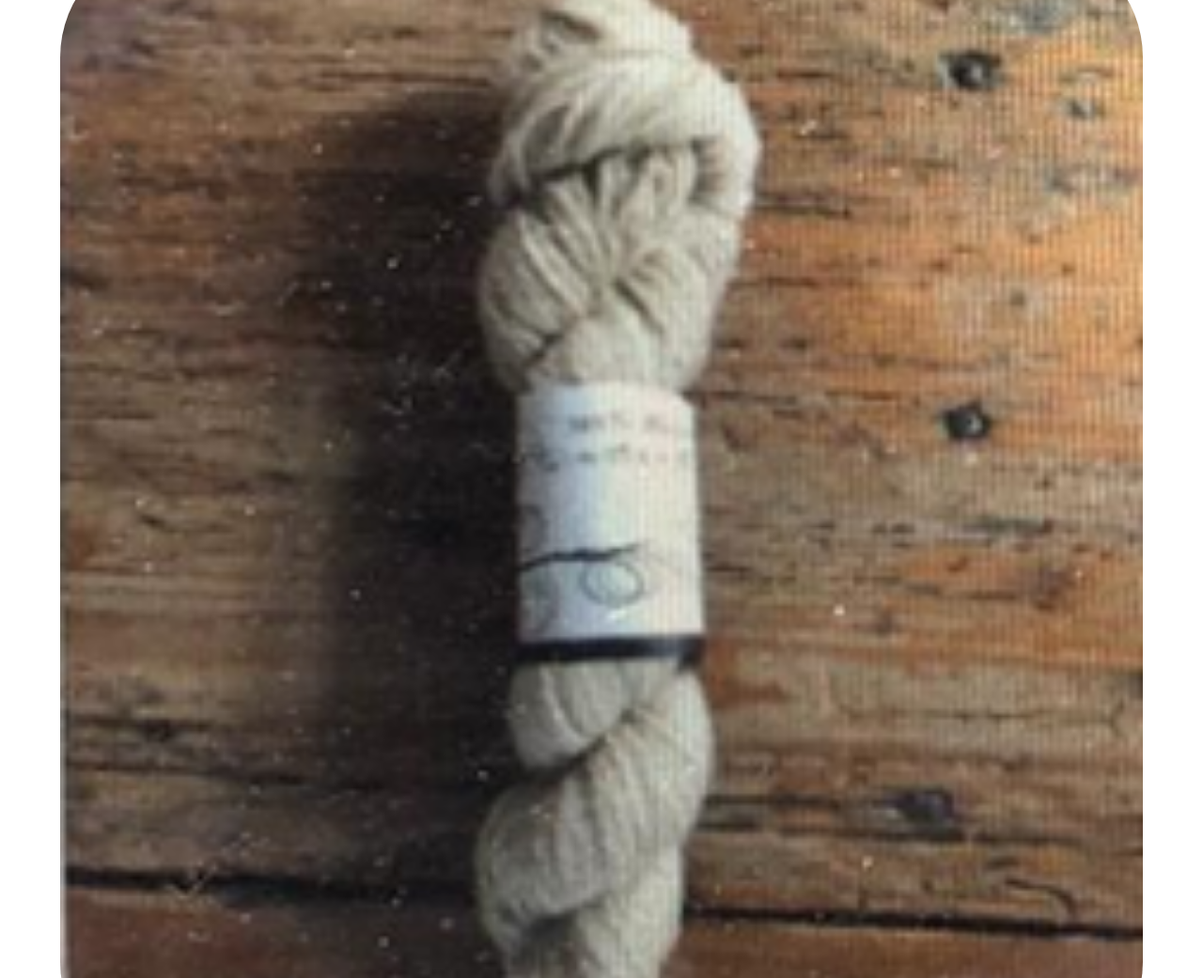
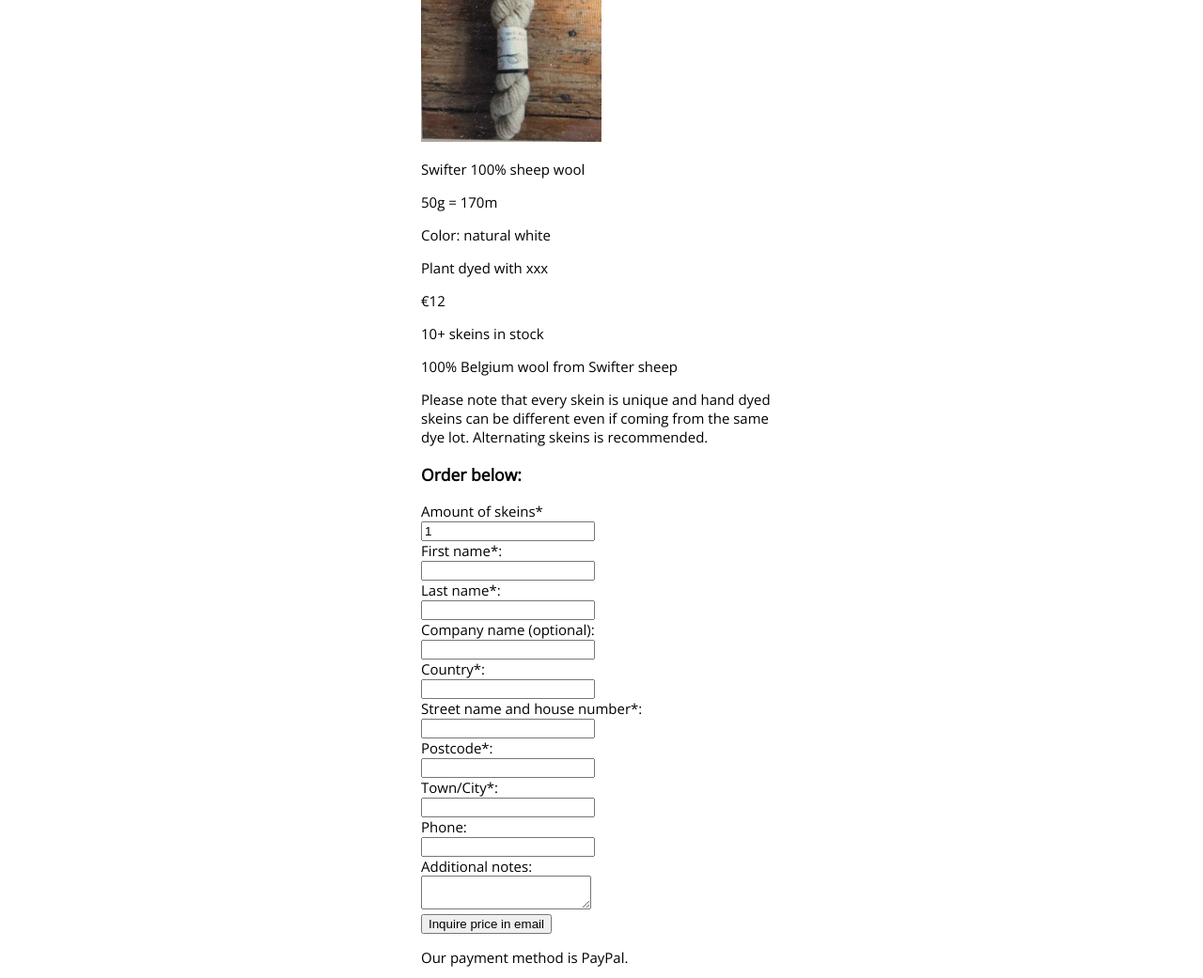
Before and after one commit to fijnwol/fijnwol.github.io, a plain HTML site: page natural-white.html in a window 1280 px wide. Shown: the part 171-1212 px from the top of the page at 94% size. Drawn offline with nearby package versions, Linux system fonts and the light colour scheme.

Commit message:
Fix landscape CSS

```diff
--- a/natural-white.html
+++ b/natural-white.html
@@ -20,27 +20,42 @@
       <h2>limited edition local yarns</h2>
     </div>
   </div>
-  <div>
-    <img class="product-image" src="images/natural-white.png" alt="Bright yellow colored yarn" width="300" height="300">
-    <div>
-      <p>Swifter 100% sheep wool</p>
-      <p>50g - 170m</p>
-      <p>Color: bright yellow</p>
-      <p>4 skeins in stock</p>
-    </div>
-  </div>
+  <img class="product-detail-image" src="images/natural-white.png" alt="Natural white colored yarn" width="300"
+    height="300">
+  <p>Swifter 100% sheep wool</p>
+  <p>50g = 170m</p>
+  <p>Color: natural white</p>
+  <p>Plant dyed with xxx</p>
+  <p>€12</p>
+  <p>10+ skeins in stock</p>
+  <p>100% Belgium wool from Swifter sheep</p>
+  <p>Please note that every skein is unique and hand dyed skeins can be different even if coming from the same dye lot.
+    Alternating skeins is recommended.</p>
   <h3>Order below:</h3>
-  <form action="/action_page.php">
-    <label for="fname">First name:</label><br>
-    <input type="text" id="fname" name="fname"><br>
-    <label for="lname">Last name:</label><br>
-    <input type="text" id="lname" name="lname"><br><br>
-    <label for="zip">ZIP code:</label><br>
-    <input type="text" id="zip" name="zip"><br><br>
-    <label for="address">Address</label><br>
-    <input type="text" id="address" name="address"><br><br>
-    <input type="submit" value="Send order in email">
+  <label for="amount">Amount of skeins*</label><br>
+  <input type="text" id="amount" name="amount" value="1"><br>
+  <label for="fname">First name*:</label><br>
+  <input type="text" id="fname" name="fname"><br>
+  <label for="lname">Last name*:</label><br>
+  <input type="text" id="lname" name="lname"><br>
+  <label for="company">Company name (optional):</label><br>
+  <input type="text" id="company" name="company"><br>
+  <label for="country">Country*:</label><br>
+  <input type="text" id="country" name="country"><br>
+  <label for="streehouse">Street name and house number*:</label><br>
+  <input type="text" id="streethouse" name="streethouse"><br>
+  <label for="zip">Postcode*:</label><br>
+  <input type="text" id="zip" name="zip"><br>
+  <label for="city">Town/City*:</label><br>
+  <input type="text" id="city" name="city"><br>
+  <label for="Phone">Phone:</label><br>
+  <input type="text" id="phone" name="phone"><br>
+  <label for="note">Additional notes:</label><br>
+  <textarea id="note" name="note"></textarea><br>
+  <input type="submit" value="Inquire price in email" onClick="sendEmail()">
   </form>
+  <p>Our payment method is PayPal.</p>
+  <!-- PayPal Logo --><table border="0" cellpadding="10" cellspacing="0" align="center"><tr><td align="center"></td></tr><tr><td align="center"><p title="How PayPal Works"><img src="https://www.paypalobjects.com/webstatic/mktg/logo/pp_cc_mark_37x23.jpg" border="0" alt="PayPal Logo"></p></td></tr></table><!-- PayPal Logo -->
   <a id="terms-link" href="terms.html">Terms and conditions</a>
   <script src="script.js"></script>
 </body>
--- a/styles.css
+++ b/styles.css
@@ -10,10 +10,61 @@ body {
   align-items: center;
 }
 
+@media (orientation: portrait) {
   .product-image {
     border-radius: 10%;
     width: 100%;
     height: auto;
+  }
+
+  .product-detail-image {
+    width: 75%;
+    height: auto;
+  }
+
+  body {
+    font-size: 12px;
+  }
+
+  .product-grid {
+  display: grid;
+  grid-template-columns: auto auto;
+  row-gap: 5px;
+  column-gap: 5px;
+  margin-bottom: 20px;
+}
+}
+
+@media (orientation: landscape) {
+  .product-image {
+    border-radius: 10%;
+    width: 100%;
+    height: auto;
+  }
+
+  .product-detail-image {
+    width: 50%;
+    height: auto;
+  }
+
+  body {
+    font-size: 15px;
+    margin-left: 35%;
+    margin-right: 35%;
+  }
+
+  .product-grid {
+  display: grid;
+  grid-template-columns: auto auto;
+  row-gap: 5%;
+  column-gap: 5%;
+  margin-bottom: 70px;
+}
+
+#instagram-embed-0 {
+  margin-left: auto !important;
+  margin-right: auto !important;
+}
 }
 
 #homepage-title {
@@ -29,21 +80,10 @@ h2 {
   margin-top: 3px;
 }
 
-.product-grid {
-  display: grid;
-  grid-template-columns: auto auto;
-  row-gap: 5px;
-  column-gap: 5px;
-  margin-bottom: 20px;
-}
+
 
 #terms-link {
   display: block;
   margin-top: 20px;
   text-align: center;
 }
-
-.product-detail-image {
-  width: 75%;
-  height: auto;
-}
```
Lines whose indentation alone changed are shown as unchanged.
